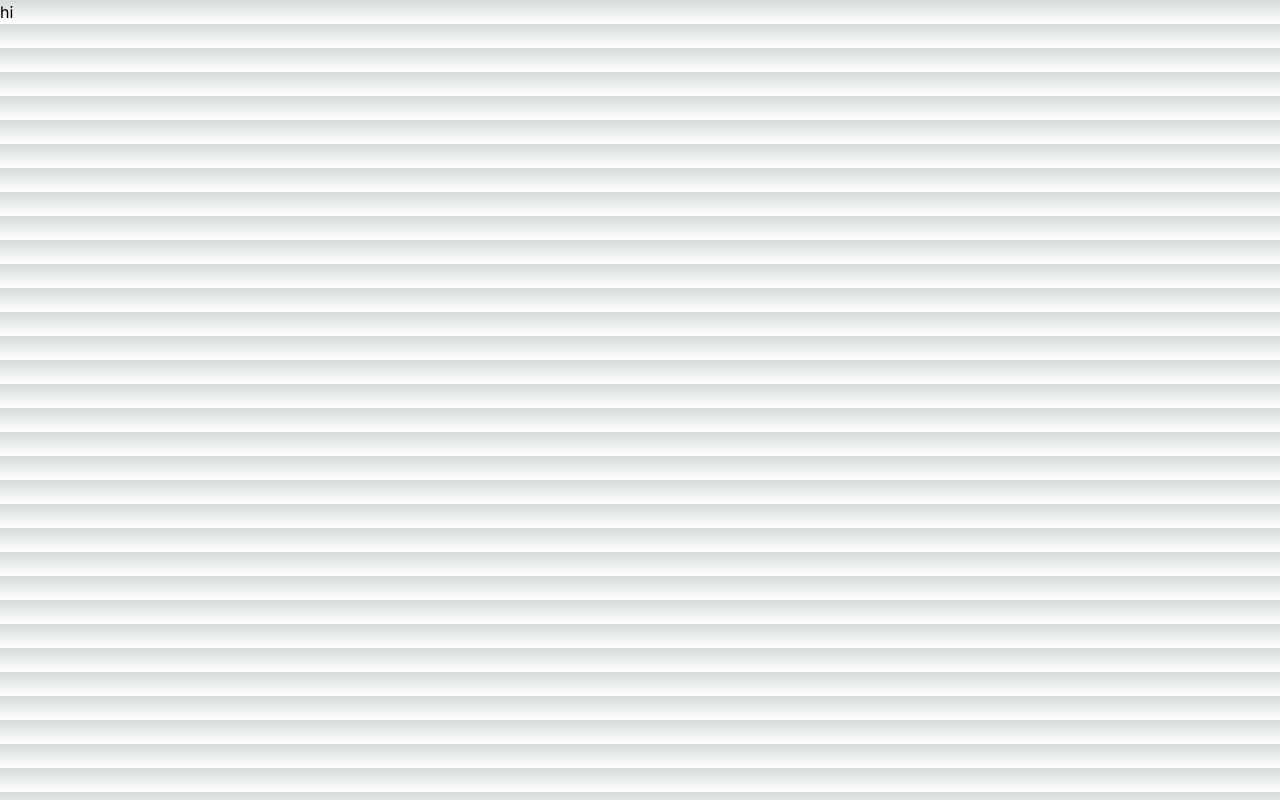
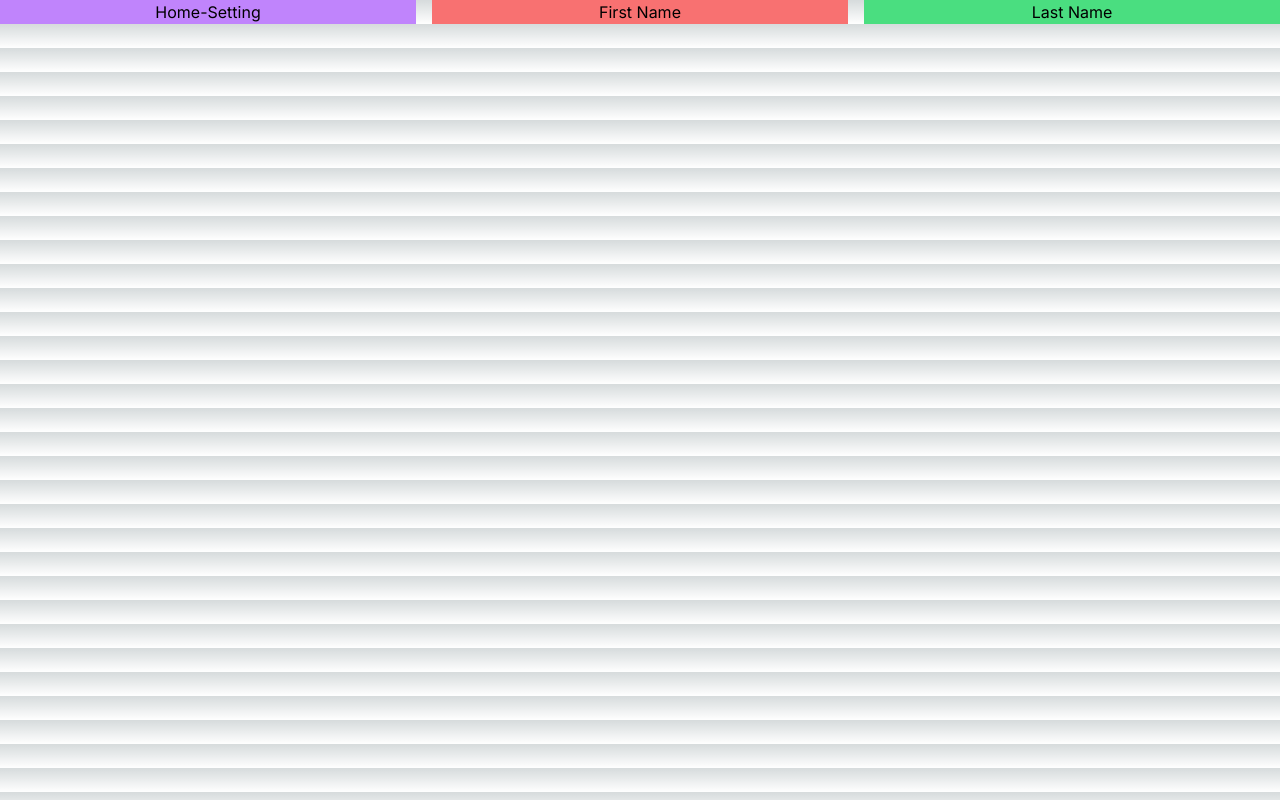
Before and after one commit to AbuShyedHemel/nextjs-app, a Next.js app: page /home/home-setting in a window 1280 px wide. Built offline with nearby package versions, Linux system fonts and the light colour scheme; no server answers.

Commit message:
Parallel routing

```diff
--- /dev/null
+++ b/src/app/home/home-setting/@firstName/layout.tsx
@@ -0,0 +1,7 @@
+export default function FirstNameLayout({
+  children,
+}: {
+  children: React.ReactNode;
+}) {
+  return <section>{children}</section>;
+}
--- /dev/null
+++ b/src/app/home/home-setting/@firstName/loading.tsx
@@ -0,0 +1,5 @@
+const loading = () => {
+  return <div>loading firstName.....</div>;
+};
+
+export default loading;
--- /dev/null
+++ b/src/app/home/home-setting/@firstName/page.tsx
@@ -0,0 +1,5 @@
+const page = () => {
+  return <div className="w-full h-full bg-red-400">First Name</div>;
+};
+
+export default page;
--- /dev/null
+++ b/src/app/home/home-setting/@lastName/loading.tsx
@@ -0,0 +1,5 @@
+const loading = () => {
+  return <div>loading lastName...</div>;
+};
+
+export default loading;
--- /dev/null
+++ b/src/app/home/home-setting/@lastName/page.tsx
@@ -0,0 +1,5 @@
+const page = () => {
+  return <div className="bg-green-400">Last Name</div>;
+};
+
+export default page;
--- a/src/app/home/home-setting/layout.tsx
+++ b/src/app/home/home-setting/layout.tsx
@@ -1,14 +1,16 @@
-export default function DashboardLayout({
-  children, // will be a page or nested layout
-}: {
+import React from "react";
+
+export default function DashboardLayout(props: {
   children: React.ReactNode;
+  firstName: React.ReactNode;
+  lastName: React.ReactNode;
 }) {
   return (
-    <section>
-      {/* Include shared UI here e.g. a header or sidebar */}
-      <nav></nav>
-
-      {children}
-    </section>
+    <div className="grid grid-cols-3 gap-4 text-center">
+      {/* for parallel routing */}
+      {props.children}
+      {props.firstName}
+      {props.lastName}
+    </div>
   );
 }
--- a/src/app/home/home-setting/page.tsx
+++ b/src/app/home/home-setting/page.tsx
@@ -3,11 +3,7 @@ const data = fetch("https://jsonplaceholder.typicode.com/todos/hi")
   .then((json) => console.log(json));
 
 const HomeSettings = () => {
-  return (
-    <div>
-      <h1>hi</h1>
-    </div>
-  );
+  return <div className="bg-purple-400">Home-Setting</div>;
 };
 
 export default HomeSettings;
```
